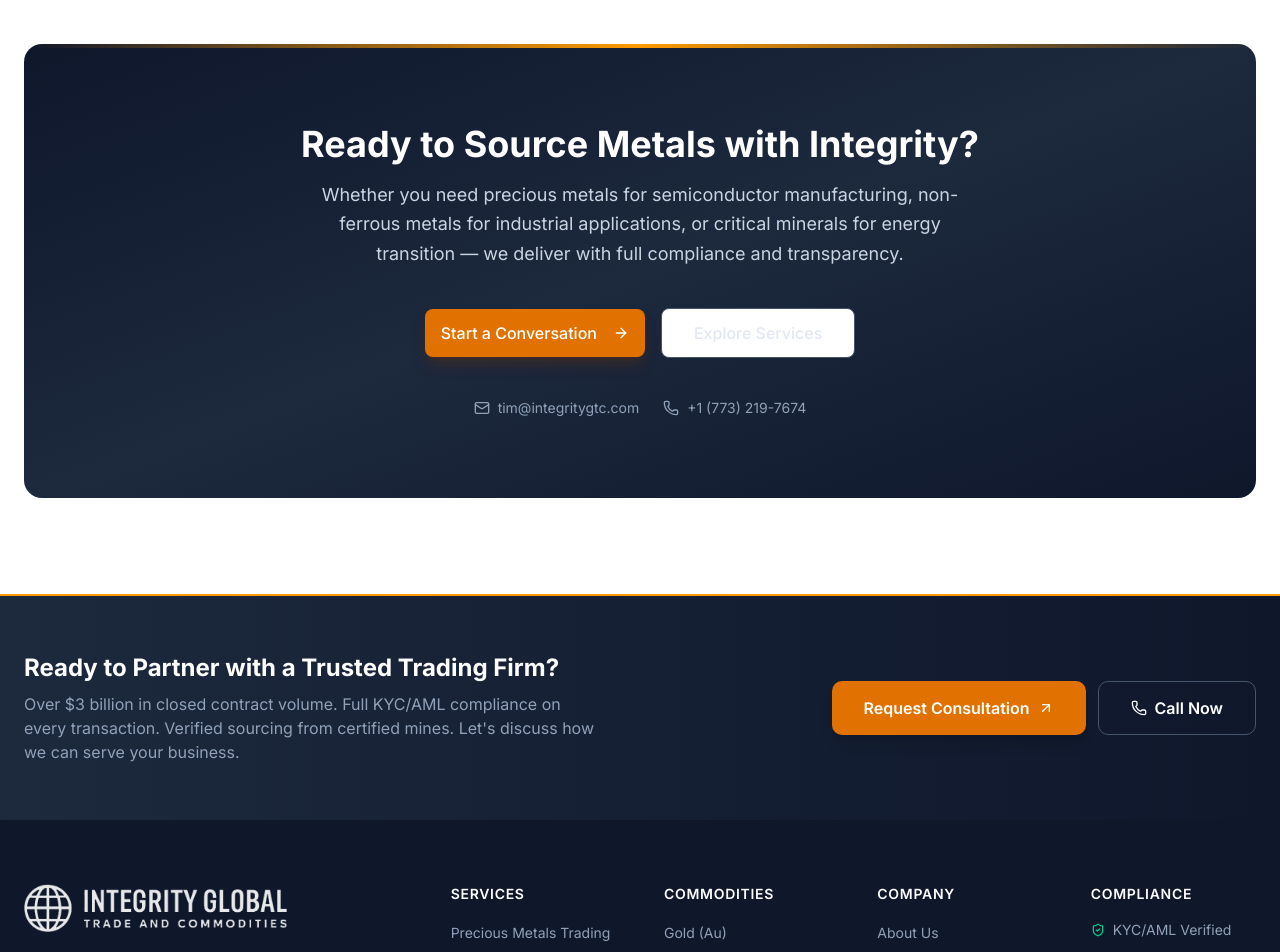
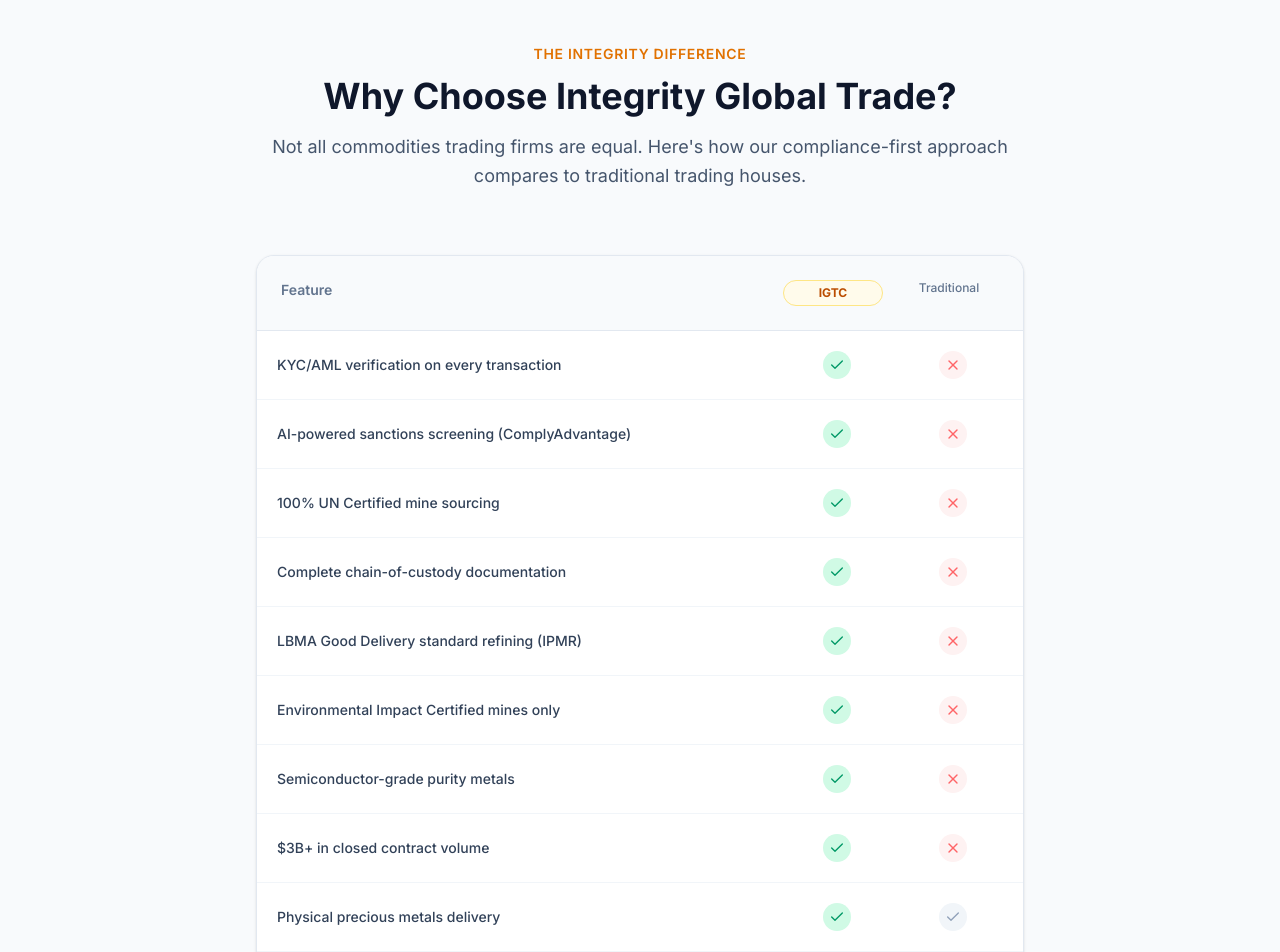
Before and after one commit to FacelessMedia/integrity-global-trade, a Next.js app: page / in a window 1280 px wide. Shown: the part 8800-9752 px from the top of the page. Built offline with nearby package versions, Linux system fonts and the light colour scheme; no server answers; a web font is replaced by a local one.

Commit message:
100 improvements batch 19: Why Choose IGTC comparison table, sitemap update, glossary

```diff
--- a/src/app/page.tsx
+++ b/src/app/page.tsx
@@ -8,6 +8,7 @@
 import { OperationsShowcase } from "@/components/sections/OperationsShowcase";
 import { HowWeWork } from "@/components/sections/HowWeWork";
 import { PartnerLogos } from "@/components/sections/PartnerLogos";
+import { WhyChooseIGTC } from "@/components/sections/WhyChooseIGTC";
 
 export default function Home() {
   return (
@@ -21,6 +22,7 @@
       <OperationsShowcase />
       <ComplianceSection />
       <PartnerLogos />
+      <WhyChooseIGTC />
       <CTASection />
     </>
   );
--- /dev/null
+++ b/src/components/sections/WhyChooseIGTC.tsx
@@ -0,0 +1,91 @@
+"use client";
+
+import { ShieldCheck, X, Check } from "lucide-react";
+
+const comparisons = [
+  { feature: "KYC/AML verification on every transaction", igtc: true, traditional: false },
+  { feature: "AI-powered sanctions screening (ComplyAdvantage)", igtc: true, traditional: false },
+  { feature: "100% UN Certified mine sourcing", igtc: true, traditional: false },
+  { feature: "Complete chain-of-custody documentation", igtc: true, traditional: false },
+  { feature: "LBMA Good Delivery standard refining (IPMR)", igtc: true, traditional: false },
+  { feature: "Environmental Impact Certified mines only", igtc: true, traditional: false },
+  { feature: "Semiconductor-grade purity metals", igtc: true, traditional: false },
+  { feature: "$3B+ in closed contract volume", igtc: true, traditional: false },
+  { feature: "Physical precious metals delivery", igtc: true, traditional: true },
+  { feature: "Non-ferrous metals supply", igtc: true, traditional: true },
+  { feature: "Global operations (50+ countries)", igtc: true, traditional: true },
+  { feature: "Risk management & hedging", igtc: true, traditional: true },
+];
+
+export function WhyChooseIGTC() {
+  return (
+    <section className="py-24 bg-slate-50">
+      <div className="container mx-auto px-6">
+        <div className="max-w-3xl mx-auto text-center mb-16">
+          <div className="text-amber-600 font-semibold text-sm uppercase tracking-wider mb-3">
+            The Integrity Difference
+          </div>
+          <h2 className="text-3xl sm:text-4xl font-bold text-slate-900 mb-4">
+            Why Choose Integrity Global Trade?
+          </h2>
+          <p className="text-lg text-slate-600 leading-relaxed">
+            Not all commodities trading firms are equal. Here&apos;s how our compliance-first
+            approach compares to traditional trading houses.
+          </p>
+        </div>
+
+        <div className="max-w-3xl mx-auto">
+          <div className="bg-white rounded-2xl border border-slate-200 overflow-hidden shadow-sm">
+            {/* Header */}
+            <div className="grid grid-cols-[1fr_100px_100px] gap-4 p-6 bg-slate-50 border-b border-slate-200">
+              <div className="text-sm font-semibold text-slate-500">Feature</div>
+              <div className="text-center">
+                <div className="text-xs font-bold text-amber-700 bg-amber-50 px-2 py-1 rounded-full border border-amber-200">IGTC</div>
+              </div>
+              <div className="text-center">
+                <div className="text-xs font-medium text-slate-500">Traditional</div>
+              </div>
+            </div>
+
+            {/* Rows */}
+            {comparisons.map((row, idx) => (
+              <div
+                key={row.feature}
+                className={`grid grid-cols-[1fr_100px_100px] gap-4 p-5 items-center ${idx < comparisons.length - 1 ? "border-b border-slate-100" : ""}`}
+              >
+                <div className="text-sm text-slate-700 font-medium">{row.feature}</div>
+                <div className="flex justify-center">
+                  {row.igtc ? (
+                    <div className="w-7 h-7 rounded-full bg-emerald-100 flex items-center justify-center">
+                      <Check className="h-4 w-4 text-emerald-600" />
+                    </div>
+                  ) : (
+                    <div className="w-7 h-7 rounded-full bg-red-50 flex items-center justify-center">
+                      <X className="h-4 w-4 text-red-400" />
+                    </div>
+                  )}
+                </div>
+                <div className="flex justify-center">
+                  {row.traditional ? (
+                    <div className="w-7 h-7 rounded-full bg-slate-100 flex items-center justify-center">
+                      <Check className="h-4 w-4 text-slate-400" />
+                    </div>
+                  ) : (
+                    <div className="w-7 h-7 rounded-full bg-red-50 flex items-center justify-center">
+                      <X className="h-4 w-4 text-red-400" />
+                    </div>
+                  )}
+                </div>
+              </div>
+            ))}
+          </div>
+
+          <div className="mt-8 flex items-center justify-center gap-3 text-sm text-slate-500">
+            <ShieldCheck className="h-4 w-4 text-emerald-500" />
+            <span>Compliance is our foundation — not an afterthought.</span>
+          </div>
+        </div>
+      </div>
+    </section>
+  );
+}
```
